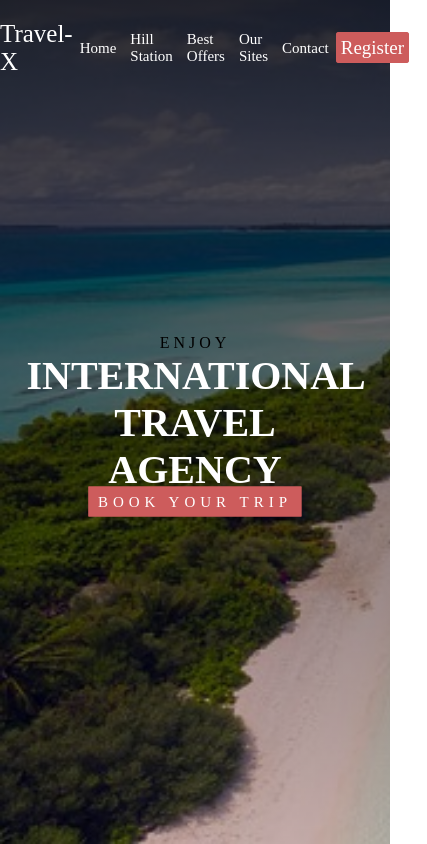
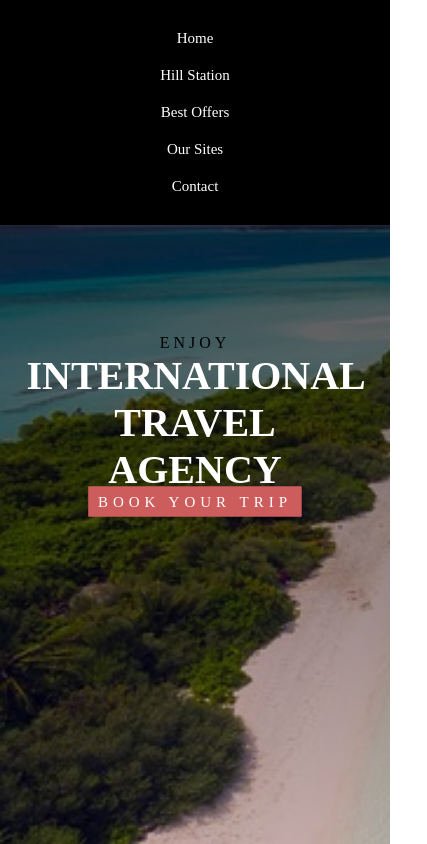
Before and after one commit to connect-abdulbasit/Code-Soft-, a plain HTML site: page Level 1 Task1/index.html in a window 390 px wide. Shown: the whole page, 427 px wide, since content can reach past the window. Drawn offline with Linux system fonts and the light colour scheme.

Commit message:
task1 repsonsive done

```diff
--- a/Level 1 Task1/index.html
+++ b/Level 1 Task1/index.html
@@ -18,7 +18,7 @@
     <header>
       <nav>
         <div class="logo">Travel-X</div>
-        <div class="options">
+        <div class="options show" id="options">
           <ul>
             <li><a href="#">Home</a></li>
             <li><a href="#">Hill Station</a></li>
@@ -30,8 +30,8 @@
         <div class="register">
           <a href="#">Register</a>
         </div>
-        <div>
-          <i class="fa-regular fa-bars icon"></i>
+        <div class="icon">
+          <i class="fa fa-bars"></i>
         </div>
       </nav>
       <section>
@@ -43,4 +43,5 @@
       </section>
     </header>
   </body>
+  <script src="script.js"></script>
 </html>
--- /dev/null
+++ b/Level 1 Task1/script.js
@@ -0,0 +1,9 @@
+const click=document.querySelector(".icon");
+const options=document.querySelector("#options");
+click.addEventListener("click",()=>{
+    if (options.className==="options") {
+        options.className+=" show";
+    }else{
+        options.classList="options";
+    }
+})
--- a/Level 1 Task1/styles.css
+++ b/Level 1 Task1/styles.css
@@ -67,6 +67,7 @@ border-radius: 3px;
     color: #fff;
     font-size: 23px;
     size: 23px;
+    display: none;
 }
 .txt{
     position: absolute;
@@ -113,10 +114,6 @@ border-radius: 3px;
         }
 }
 @media(max-width:650px) {
-    /* .register a{
-        font-size: 19px;
-        padding: 3px;
-        }  */
         .options ul{
             font-size: 15px;
         }
@@ -130,3 +127,41 @@ border-radius: 3px;
             font-size: 40px;
         }
 }
+
+  @media screen and (max-width: 600px) {
+    .options {
+        display: none;
+        position: absolute;
+        top: 0%;
+        left: 0;
+        width: 100%;
+        background-color: black;
+        padding: 20px 0;
+        box-sizing: border-box;
+        z-index: 10000;
+    }
+
+    .icon {
+        display: block;
+        position: absolute;
+        top: 10;
+        right: 0;
+        color: #fff;
+        font-size: 20px;
+    }
+
+    .options.show {
+        display: block;
+        transition: 0.5s;
+    }
+
+    .options ul {
+        display: flex;
+        flex-direction: column;
+        align-items: center;
+    }
+
+    .options ul li {
+        margin: 10px 0;
+    }
+}
```
